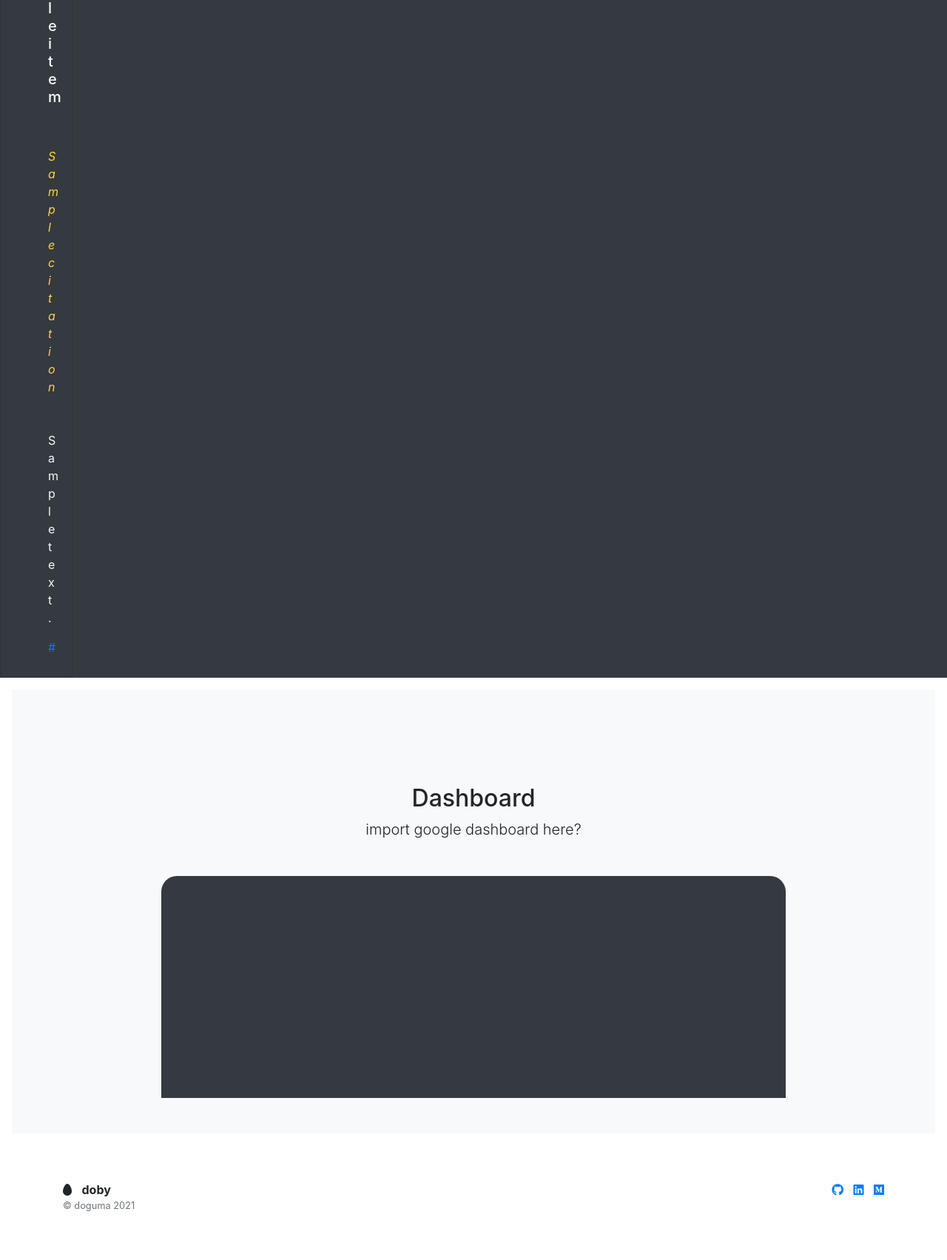
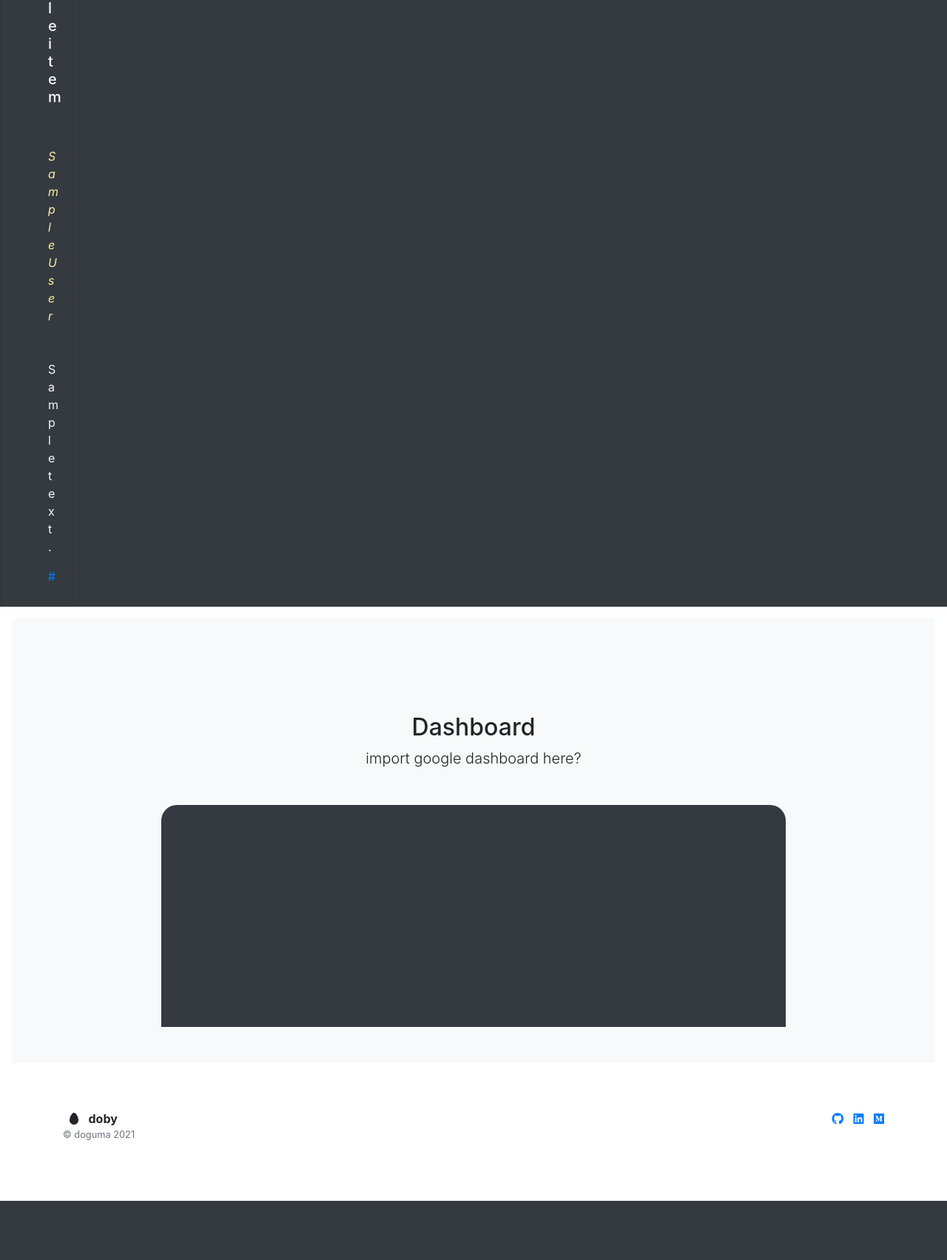
Before and after one commit to doguma/Doby, a Flask app: template app/templates/index.html in a window 1280 px wide. Shown: the part 934-2637 px from the top of the page at 74% size. After the commit the page ends 2557 px from the top, so only its background shows below. Run offline with Flask 2, Linux system fonts and the light colour scheme; the template is opened without the code that fills it: most values are stand-ins (such as "Sample title", 1, 10 or a date in 2020); parts of the project's set-up code (start-up, migrations or seed data) failed here and were passed over; some libraries are stand-ins or nearby versions.

Commit message:
color change for authors

```diff
--- a/app/templates/index.html
+++ b/app/templates/index.html
@@ -54,8 +54,8 @@
                     <div class="card col bg-dark pt-5 px-5">
                         <div class="card-title p-3">
                             <h5>{{ item.title }}</h5>
-                            <div class="pt-5" style="color:rgb(255, 214, 51);">
-                                <em>{{item.citation}}</em>
+                            <div class="pt-5" style="color:rgb(255, 236, 160);">
+                                <em>{{item.authors}}</em>
                             </div>
                             <div class="card-text pt-5">
                                 <p>{{item.text}}</p>
@@ -85,21 +85,28 @@
 
     <footer class="container py-5">
         <div class="row">
-            <div class="col-3 col-md">
-                <i class="fas fa-egg"></i></i>&nbsp; &nbsp;<b>doby</b>
-                <small class="d-block mb-3 text-muted">© doguma 2021</small>
+            <div class="col-6 col-md">
+                <div>
+                    <p class="float-left">&nbsp;
+                        <i class="fas fa-egg"></i></i>&nbsp; &nbsp;<b>doby</b>
+                        <small class="d-block mb-3 text-muted">© doguma 2021</small>
+                    </p>
+                </div>
             </div>
             <div class="col-6 col-md">
                 <div style="font-size:20px text-dark">
                     <p class="float-right">&nbsp;
                         <a class="link-secondary" href="https://github.com/doguma">
-                            <i class="fab fa-github"></i></a>
+                            <i class="fab fa-github"></i>
+                        </a>
                         &nbsp;
                         <a class="link-secondary" href="https://www.linkedin.com/in/-hannah-do/">
-                            <i class="fab fa-linkedin"></i></a>
+                            <i class="fab fa-linkedin"></i>
+                        </a>
                         &nbsp;
                         <a class="link-secondary" href="https://medium.com/@hannah.hj.do">
-                            <i class="fab fa-medium"></i></a>
+                            <i class="fab fa-medium"></i>
+                        </a>
                     </p>
                 </div>
             </div>
```
Also changed, not shown: app/selenium_proc.py (+5 -5 lines).
